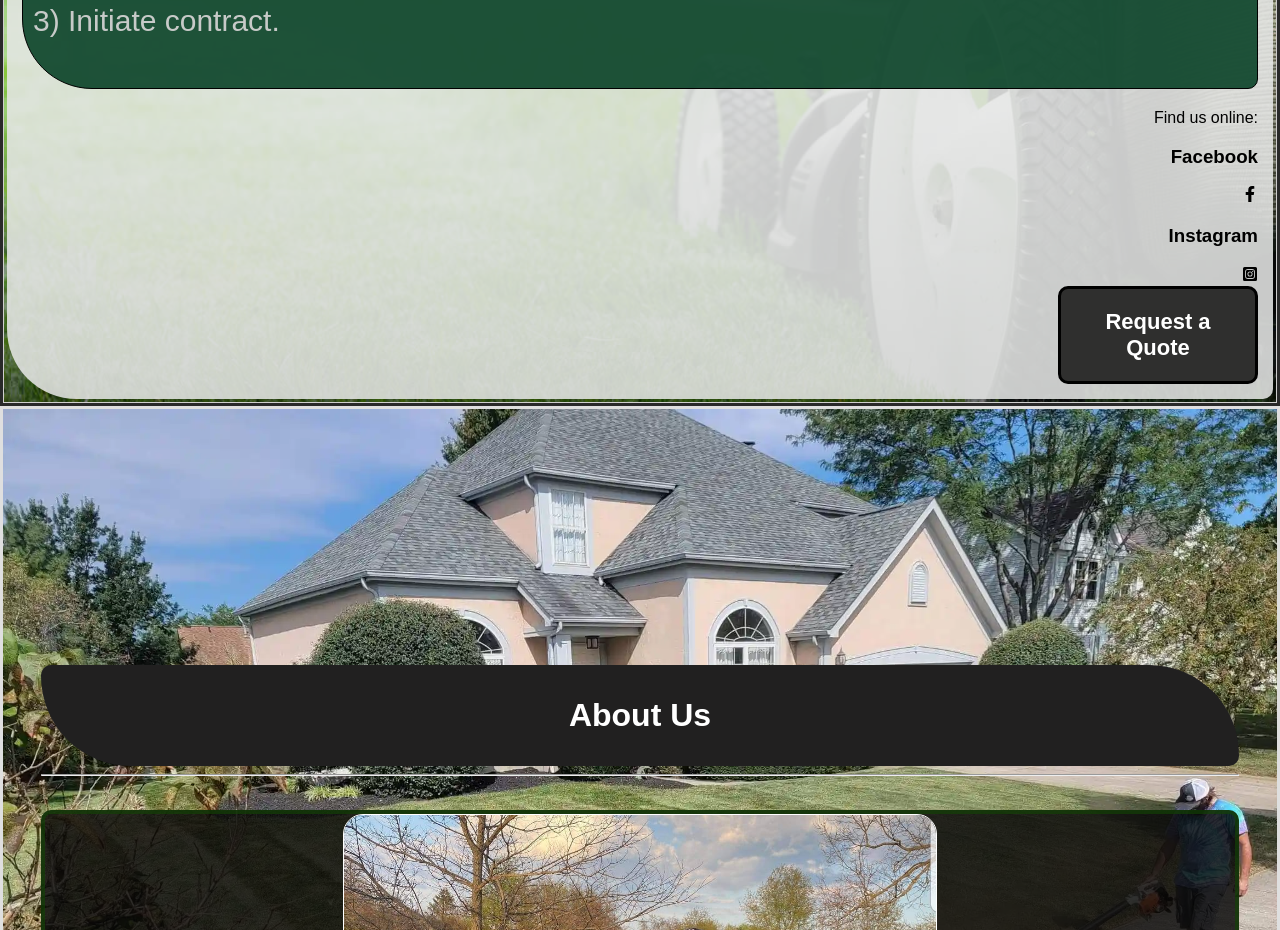
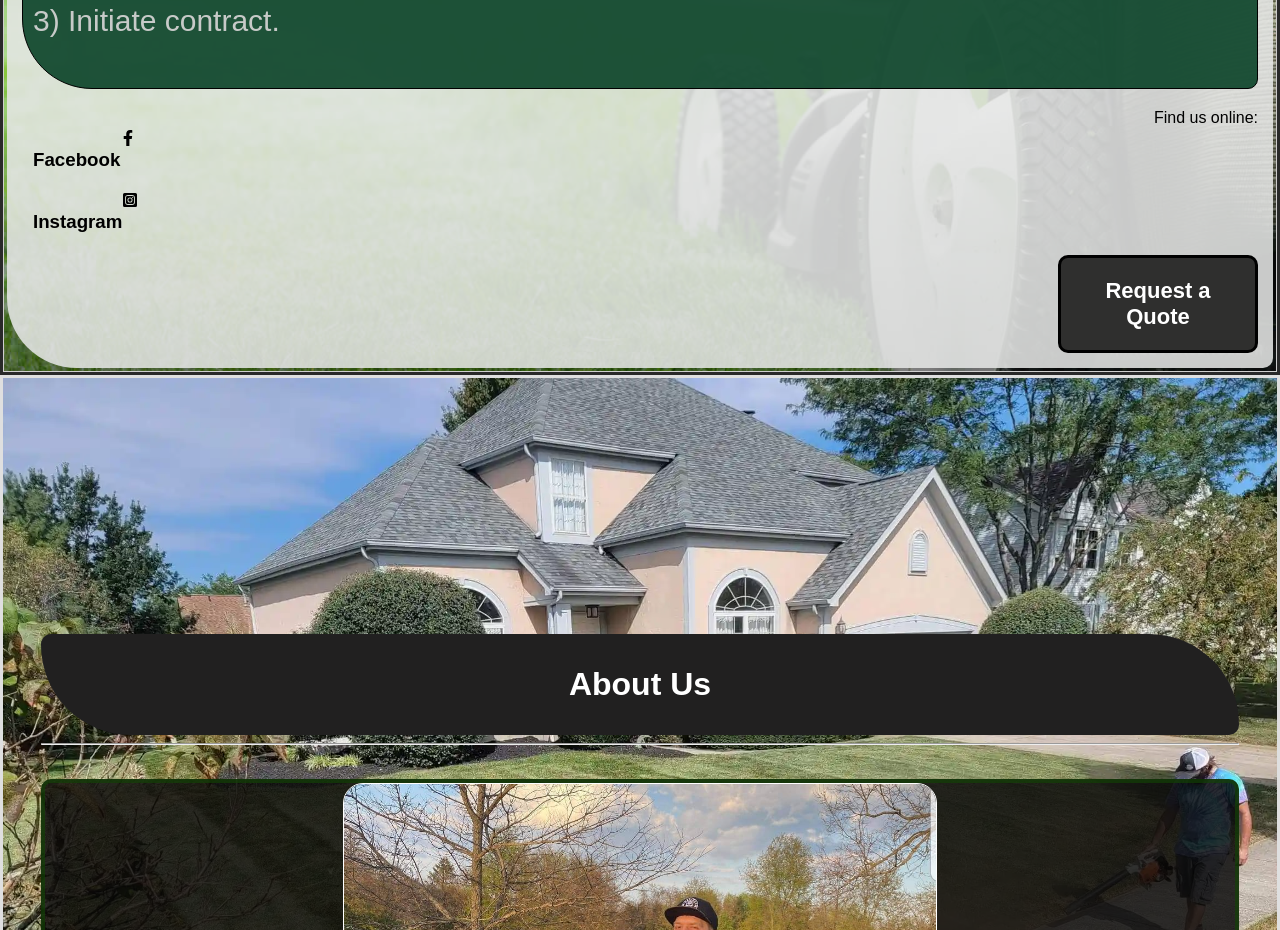
Before and after one commit to sean00880/grandpa-ron-s, a Next.js app: page / in a window 1280 px wide. Shown: the part 1900-2830 px from the top of the page. Built offline with nearby package versions, Linux system fonts and the light colour scheme.

Commit message:
Update Intro.module.css

```diff
--- a/styles/Intro.module.css
+++ b/styles/Intro.module.css
@@ -158,6 +158,17 @@
   animation: button 1s ease infinite alternate;
 }
 
+.iconWrapper{
+  display: flex;
+  flex-direction: column;
+}
+
+.icon{
+  display: flex;
+flex-direction: row;
+  margin: 3px 11px;
+}
+
 @keyframes button {
   to{
     background-color: rgb(46, 47, 46);
```
